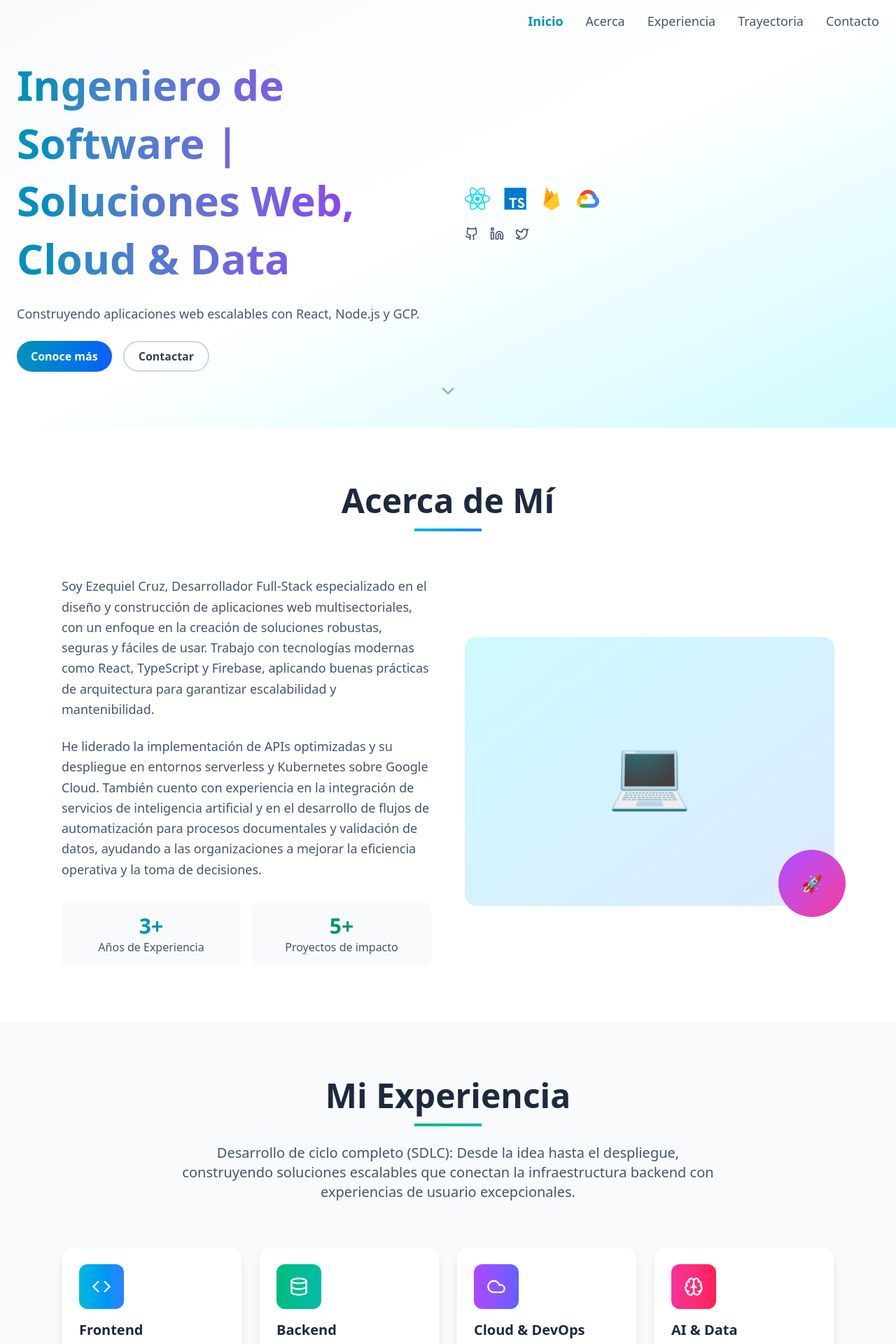
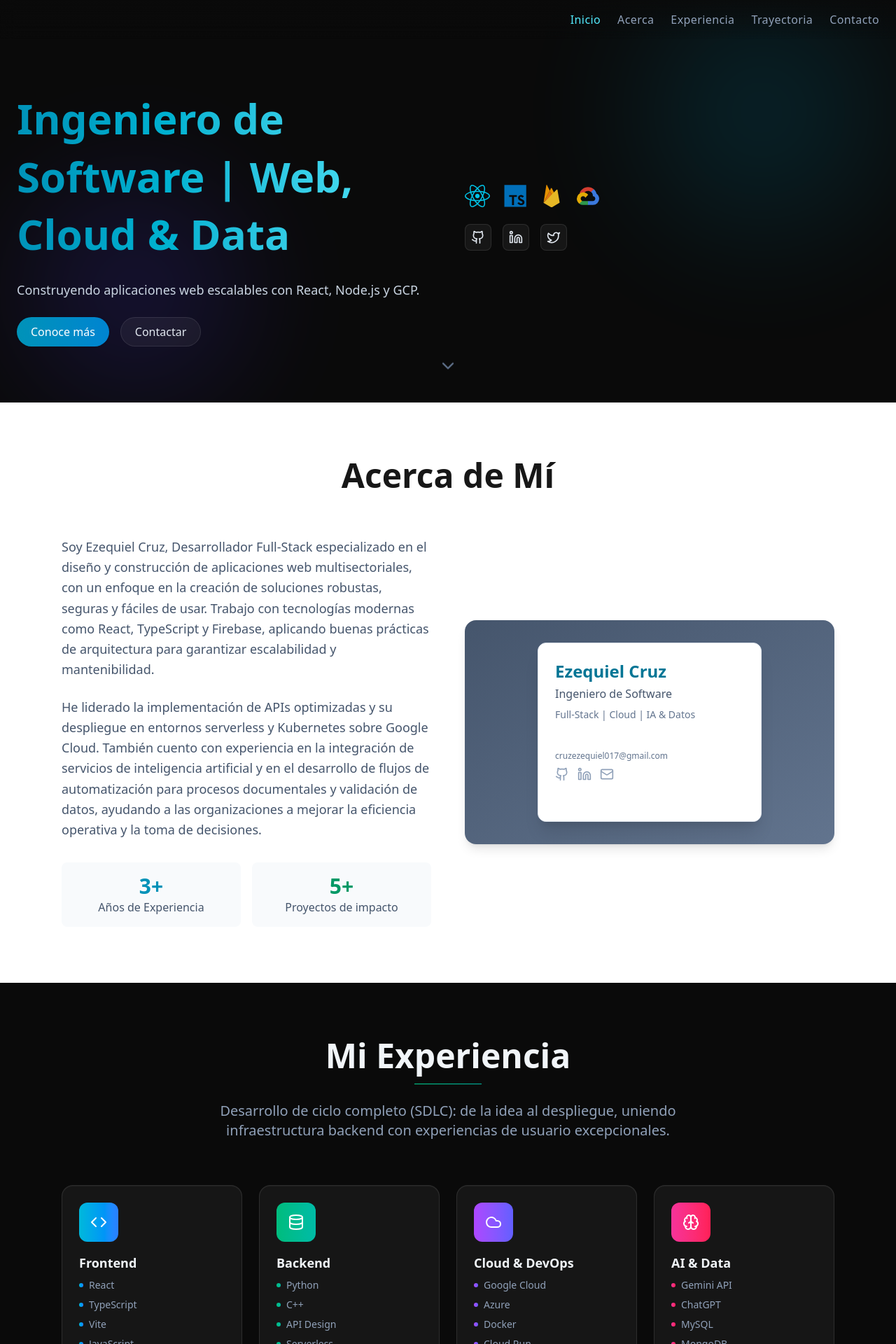
Before and after one commit to CruzEzequiel/CruzEzequiel, a React (Vite) app: page / in a window 1280 px wide. Shown: the top 1920 px of the page at 70% size. Built offline with nearby package versions, Linux system fonts and the light colour scheme.

Commit message:
rediseño

```diff
--- a/src/App.tsx
+++ b/src/App.tsx
@@ -17,7 +17,6 @@ import {
 export default function PersonalPortfolio() {
   const [isScrolled, setIsScrolled] = useState(false)
   const [activeSection, setActiveSection] = useState("home")
-
 
   useEffect(() => {
     const handleScroll = () => {
@@ -84,7 +83,8 @@ export default function PersonalPortfolio() {
         "Firebase",
         "Diseño de aplicaciones web",
         "Inteligencia artificial",
-      ], company: "Freelancer",
+      ],
+      company: "Freelancer",
     },
     {
       title: "Ingeniero de Soporte en Servicios de Azure AI",
@@ -113,21 +113,24 @@ export default function PersonalPortfolio() {
   ]
 
   return (
-    <div className="min-h-screen bg-slate-100">
+    <div className="min-h-screen bg-neutral-950 text-slate-200 selection:bg-cyan-500/20 selection:text-slate-100">
       {/* Navigation */}
       <nav
-        className={`fixed top-0 w-full z-50 transition-all duration-300 ${isScrolled ? "bg-white/80 backdrop-blur-md shadow-lg" : "bg-transparent"
+        className={`fixed top-0 w-full z-50 transition-all duration-300 backdrop-blur-md ${isScrolled
+          ? "bg-neutral-900/80 shadow-[0_1px_0_0_rgba(255,255,255,0.06)]"
+          : "bg-gradient-to-b from-neutral-950/80 to-transparent"
           }`}
       >
         <div className="max-w-7xl mx-auto px-6 py-4">
           <div className="flex justify-end items-center">
-
-            <div className="hidden md:flex space-x-8">
+            <div className="hidden md:flex space-x-6">
               {["home", "about", "expertise", "experience", "contact"].map((item) => (
                 <button
                   key={item}
                   onClick={() => scrollToSection(item)}
-                  className={`capitalize transition-colors duration-200 text-lg ${activeSection === item ? "text-cyan-600 font-semibold" : "text-slate-600 hover:text-cyan-600"
+                  className={`capitalize text-md tracking-wide transition-colors duration-200 ${activeSection === item
+                    ? "text-cyan-300"
+                    : "text-slate-400 hover:text-cyan-300"
                     }`}
                 >
                   {item === "home"
@@ -146,84 +149,83 @@ export default function PersonalPortfolio() {
         </div>
       </nav>
 
-      <section
-        id="home"
-        className="py-20 flex items-center justify-center relative overflow-hidden"
-      >
-        {/* Fondo degradado */}
-        <div className="absolute inset-0 bg-gradient-to-br from-slate-50 via-white to-cyan-100" />
+      {/* Hero */}
+      <section id="home" className="pt-28 md:pt-32 pb-20 relative overflow-hidden">
+        {/* Decorative background */}
+        <div className="pointer-events-none absolute inset-0">
+          <div className="absolute -top-40 -right-32 w-[40rem] h-[40rem] opacity-20 blur-3xl bg-[radial-gradient(ellipse_at_center,theme(colors.cyan.600),transparent_60%)]" />
+          <div className="absolute -bottom-32 -left-24 w-[36rem] h-[36rem] opacity-20 blur-3xl bg-[radial-gradient(ellipse_at_center,theme(colors.indigo.600),transparent_60%)]" />
+        </div>
 
         <div className="relative z-10 container mx-auto px-6 grid grid-cols-1 md:grid-cols-2 gap-12 items-center">
           {/* Columna de texto */}
           <div className="space-y-6">
             <h1 className="text-4xl md:text-5xl lg:text-6xl font-extrabold text-slate-800 leading-snug">
-              <span className="block bg-gradient-to-r from-cyan-600 to-purple-600 bg-clip-text text-transparent">
-                Ingeniero de Software | Soluciones Web, Cloud & Data
+              <span className="block bg-gradient-to-r from-cyan-600 to-cyan-300 bg-clip-text text-transparent">
+                Ingeniero de Software | Web, Cloud & Data
               </span>
             </h1>
-            <p className="text-base md:text-lg text-slate-600 leading-relaxed">
+            <p className="text-base md:text-lg text-slate-300 leading-relaxed">
               Construyendo aplicaciones web escalables con React, Node.js y GCP.
             </p>
 
-            {/* Botones de acción */}
+            {/* CTA */}
             <div className="flex flex-wrap gap-4">
               <button
                 onClick={() => scrollToSection('about')}
-                className="px-5 py-2 bg-gradient-to-r from-cyan-600 to-blue-600 text-white rounded-full font-semibold shadow hover:scale-105 transform transition"
+                className="px-5 py-2 rounded-full font-medium shadow-sm bg-gradient-to-r from-cyan-600 to-sky-600 text-white hover:from-cyan-500 hover:to-sky-500 focus:outline-none focus:ring-2 focus:ring-cyan-400/60 transition"
               >
                 Conoce más
               </button>
               <button
                 onClick={() => scrollToSection('contact')}
-                className="px-5 py-2 border-2 border-slate-300 text-slate-700 rounded-full font-semibold hover:border-cyan-500 hover:text-cyan-600 transition"
+                className="px-5 py-2 rounded-full font-medium border border-white/10 bg-white/5 text-slate-200 hover:bg-white/10 focus:outline-none focus:ring-2 focus:ring-slate-300/20 transition"
               >
                 Contactar
               </button>
             </div>
           </div>
 
-          {/* Columna de badges y sociales */}
+          {/* Badges & Socials */}
           <div className="flex flex-col items-center md:items-start space-y-6">
             {/* Tech stack */}
-            <div className="flex flex-wrap gap-5">
+            <div className="flex flex-wrap gap-5 opacity-90">
               <img src="/react.svg" alt="React" className="h-8 w-auto" />
               <img src="/typescript.svg" alt="TypeScript" className="h-8 w-auto" />
               <img src="/firebase.svg" alt="Firebase" className="h-8 w-auto" />
               <img src="/gcp.svg" alt="GCP" className="h-8 w-auto" />
             </div>
 
-            {/* Enlaces sociales */}
+            {/* Socials */}
             <div className="flex space-x-4">
-              <a href="https://github.com/CruzEzequiel" aria-label="GitHub" target="_blank">
-                <GithubIcon className="h-5 w-5 text-slate-600 hover:text-black transition" />
+              <a href="https://github.com/CruzEzequiel" aria-label="GitHub" target="_blank" className="p-2 rounded-lg bg-white/5 border border-white/10 hover:bg-white/10 transition">
+                <GithubIcon className="h-5 w-5 text-slate-200" />
               </a>
-              <a href="https://linkedin.com/in/CruzEzequiel" aria-label="LinkedIn" target="_blank">
-                <LinkedinIcon className="h-5 w-5 text-slate-600 hover:text-blue-700 transition" />
+              <a href="https://linkedin.com/in/CruzEzequiel" aria-label="LinkedIn" target="_blank" className="p-2 rounded-lg bg-white/5 border border-white/10 hover:bg-white/10 transition">
+                <LinkedinIcon className="h-5 w-5 text-slate-200" />
               </a>
-              <a href="https://twitter.com/CruzEzequiel" aria-label="Twitter" target="_blank">
-                <TwitterIcon className="h-5 w-5 text-slate-600 hover:text-sky-500 transition" />
+              <a href="https://twitter.com/CruzEzequiel" aria-label="Twitter" target="_blank" className="p-2 rounded-lg bg-white/5 border border-white/10 hover:bg-white/10 transition">
+                <TwitterIcon className="h-5 w-5 text-slate-200" />
               </a>
             </div>
           </div>
         </div>
 
-        {/* Indicador de scroll */}
+        {/* Scroll indicator */}
         <button
           onClick={() => scrollToSection('about')}
-          className="absolute bottom-8 animate-bounce text-slate-400 hover:text-slate-600 transition-colors"
+          className="absolute bottom-8 left-1/2 -translate-x-1/2 animate-bounce text-slate-500 hover:text-slate-300 transition-colors"
           aria-hidden
         >
           <ChevronDown size={28} />
         </button>
       </section>
 
-
-      {/* About Section */}
+      {/* About */}
       <section id="about" className="py-20 bg-white">
         <div className="max-w-6xl mx-auto px-6">
           <div className="text-center mb-16">
-            <h2 className="text-4xl md:text-5xl font-bold text-slate-800 mb-4">Acerca de Mí</h2>
-            <div className="w-24 h-1 bg-gradient-to-r from-cyan-500 to-blue-500 mx-auto"></div>
+            <h2 className="text-4xl md:text-5xl font-bold mb-4 text-neutral-900">Acerca de Mí</h2>
           </div>
 
           <div className="grid md:grid-cols-2 gap-12 items-center">
@@ -254,26 +256,43 @@ export default function PersonalPortfolio() {
             </div>
 
             <div className="relative">
-              <div className="w-full h-96 bg-gradient-to-br from-cyan-100 to-blue-100 rounded-2xl flex items-center justify-center">
-                <div className="text-8xl">💻</div>
-              </div>
-              <div className="absolute -bottom-4 -right-4 w-24 h-24 bg-gradient-to-br from-purple-500 to-pink-500 rounded-full flex items-center justify-center text-white text-2xl">
-                🚀
+              <div className="w-full h-80 rounded-2xl bg-gradient-to-br from-slate-600 to-slate-500 shadow-lg flex items-center justify-center">
+                <div className="w-80 h-64 bg-white rounded-xl shadow-xl border border-slate-200 flex flex-col justify-between p-6">
+                  <div>
+                    <h3 className="text-2xl font-bold text-cyan-700 mb-1">Ezequiel Cruz</h3>
+                    <p className="text-slate-600 font-medium mb-2">Ingeniero de Software</p>
+                    <p className="text-sm text-slate-500 mb-4">Full-Stack | Cloud | IA & Datos</p>
+                  </div>
+                  <div>
+                    <p className="text-xs text-slate-500 mb-2">cruzezequiel017@gmail.com</p>
+                    <div className="flex space-x-3">
+                      <a href="https://github.com/CruzEzequiel" target="_blank" rel="noopener noreferrer" className="text-slate-400 hover:text-cyan-600">
+                        <GithubIcon className="w-5 h-5" />
+                      </a>
+                      <a href="https://linkedin.com/in/CruzEzequiel" target="_blank" rel="noopener noreferrer" className="text-slate-400 hover:text-cyan-600">
+                        <LinkedinIcon className="w-5 h-5" />
+                      </a>
+                      <a href="mailto:cruzezequiel017@gmail.com" className="text-slate-400 hover:text-cyan-600">
+                        <Mail className="w-5 h-5" />
+                      </a>
+                    </div>
+                  </div>
+                  <div className="text-right text-xs text-slate-400 mt-2"></div>
+                </div>
               </div>
             </div>
           </div>
         </div>
       </section>
 
-      {/* Expertise Section */}
-      <section id="expertise" className="py-20 bg-slate-50">
+      {/* Expertise */}
+      <section id="expertise" className="py-20 bg-neutral-925">
         <div className="max-w-6xl mx-auto px-6">
           <div className="text-center mb-16">
-            <h2 className="text-4xl md:text-5xl font-bold text-slate-800 mb-4">Mi Experiencia</h2>
-            <div className="w-24 h-1 bg-gradient-to-r from-emerald-500 to-teal-500 mx-auto mb-6"></div>
-            <p className="text-xl text-slate-600 max-w-3xl mx-auto">
-              Desarrollo de ciclo completo (SDLC): Desde la idea hasta el despliegue, construyendo soluciones escalables
-              que conectan la infraestructura backend con experiencias de usuario excepcionales.
+            <h2 className="text-4xl md:text-5xl font-bold mb-4 text-slate-100">Mi Experiencia</h2>
+            <div className="w-24 h-px bg-gradient-to-r from-emerald-400 to-teal-500 mx-auto mb-6" />
+            <p className="text-xl text-slate-400 max-w-3xl mx-auto">
+              Desarrollo de ciclo completo (SDLC): de la idea al despliegue, uniendo infraestructura backend con experiencias de usuario excepcionales.
             </p>
           </div>
 
@@ -282,18 +301,16 @@ export default function PersonalPortfolio() {
               const IconComponent = skill.icon
               return (
                 <div key={index} className="group">
-                  <div className="bg-white rounded-2xl p-6 shadow-lg hover:shadow-xl transition-all duration-300 transform hover:-translate-y-2 border border-slate-100">
-                    <div
-                      className={`w-16 h-16 rounded-xl bg-gradient-to-r ${skill.color} flex items-center justify-center mb-4 group-hover:scale-110 transition-transform duration-300`}
-                    >
-                      <IconComponent className="text-white" size={28} />
+                  <div className="rounded-2xl p-6 border border-white/10 bg-white/5 shadow-[inset_0_1px_0_rgba(255,255,255,0.04)] hover:shadow-[0_10px_30px_rgba(0,0,0,0.25)] transition-all duration-300 transform hover:-translate-y-1">
+                    <div className={`w-14 h-14 rounded-xl bg-gradient-to-r ${skill.color} flex items-center justify-center mb-4 group-hover:scale-110 transition-transform`}>
+                      <IconComponent className="text-white" size={24} />
                     </div>
-                    <h3 className="text-xl font-bold text-slate-800 mb-3">{skill.category}</h3>
+                    <h3 className="text-lg font-semibold text-slate-100 mb-2">{skill.category}</h3>
                     <div className="space-y-2">
                       {skill.items.map((item, itemIndex) => (
                         <div key={itemIndex} className="flex items-center gap-2">
-                          <div className={`w-2 h-2 rounded-full bg-gradient-to-r ${skill.color}`}></div>
-                          <span className="text-slate-600">{item}</span>
+                          <div className={`w-1.5 h-1.5 rounded-full bg-gradient-to-r ${skill.color}`} />
+                          <span className="text-slate-400 text-sm">{item}</span>
                         </div>
                       ))}
                     </div>
@@ -305,12 +322,11 @@ export default function PersonalPortfolio() {
         </div>
       </section>
 
-      {/* Experience Section */}
+      {/* Experience */}
       <section id="experience" className="py-20 bg-white">
         <div className="max-w-6xl mx-auto px-6">
           <div className="text-center mb-16">
-            <h2 className="text-4xl md:text-5xl font-bold text-slate-800 mb-4">Trayectoria Profesional</h2>
-            <div className="w-24 h-1 bg-gradient-to-r from-purple-500 to-indigo-500 mx-auto"></div>
+            <h2 className="text-4xl md:text-5xl font-bold mb-4 text-neutral-900">Trayectoria Profesional</h2>
           </div>
 
           <div className="space-y-8">
@@ -341,42 +357,41 @@ export default function PersonalPortfolio() {
         </div>
       </section>
 
-      {/* Contact Section */}
-      <section id="contact" className="py-20 bg-gradient-to-br from-slate-800 to-slate-900 text-white">
+      {/* Contact */}
+      <section id="contact" className="py-20 bg-gradient-to-br from-neutral-950 to-neutral-900 text-white">
         <div className="max-w-6xl mx-auto px-6">
           <div className="text-center mb-16">
-            <h2 className="text-4xl md:text-5xl font-bold mb-4">¡Colaboremos Juntos!</h2>
-            <div className="w-24 h-1 bg-gradient-to-r from-cyan-400 to-blue-400 mx-auto mb-6"></div>
+            <h2 className="text-4xl md:text-5xl font-bold mb-4">¡Colaboremos!</h2>
+            <div className="w-24 h-px bg-gradient-to-r from-cyan-400 to-sky-400 mx-auto mb-6" />
             <p className="text-xl text-slate-300 max-w-3xl mx-auto">
-              Siempre estoy emocionado de colaborar en proyectos interesantes, especialmente aquellos que involucran
-              computación en la nube, IA/ML, o soluciones innovadoras de frontend/backend.
+              Abierto a proyectos que involucren cloud, IA/ML y soluciones web end‑to‑end.
             </p>
           </div>
 
-          <div className="grid md:grid-cols-3 gap-8 mb-12">
+          <div className="grid md:grid-cols-3 gap-6 mb-12">
             <a
               href="mailto:cruzezequiel017@gmail.com"
-              className="group bg-slate-700/50 backdrop-blur-sm rounded-2xl p-6 hover:bg-slate-700 transition-all duration-300 transform hover:scale-105"
+              className="group rounded-2xl p-6 border border-white/10 bg-white/5 hover:bg-white/10 transition-all duration-300 transform hover:-translate-y-1"
             >
-              <div className="w-16 h-16 bg-gradient-to-r from-red-500 to-pink-500 rounded-xl flex items-center justify-center mb-4 group-hover:scale-110 transition-transform">
-                <Mail className="text-white" size={28} />
+              <div className="w-14 h-14 bg-gradient-to-r from-rose-500 to-pink-600 rounded-xl flex items-center justify-center mb-4 group-hover:scale-110 transition-transform">
+                <Mail className="text-white" size={24} />
               </div>
-              <h3 className="text-xl font-bold mb-2">Email</h3>
-              <p className="text-slate-300">cruzezequiel017@gmail.com</p>
+              <h3 className="text-lg font-semibold mb-1">Email</h3>
+              <p className="text-slate-300 text-sm">cruzezequiel017@gmail.com</p>
             </a>
 
             <a
               href="https://www.linkedin.com/in/cruzezequiel/"
               target="_blank"
               rel="noopener noreferrer"
-              className="group bg-slate-700/50 backdrop-blur-sm rounded-2xl p-6 hover:bg-slate-700 transition-all duration-300 transform hover:scale-105"
+              className="group rounded-2xl p-6 border border-white/10 bg-white/5 hover:bg-white/10 transition-all duration-300 transform hover:-translate-y-1"
             >
-              <div className="w-16 h-16 bg-gradient-to-r from-blue-500 to-cyan-500 rounded-xl flex items-center justify-center mb-4 group-hover:scale-110 transition-transform">
-                <Linkedin className="text-white" size={28} />
+              <div className="w-14 h-14 bg-gradient-to-r from-blue-500 to-cyan-500 rounded-xl flex items-center justify-center mb-4 group-hover:scale-110 transition-transform">
+                <Linkedin className="text-white" size={24} />
               </div>
-              <h3 className="text-xl font-bold mb-2">LinkedIn</h3>
-              <p className="text-slate-300 flex items-center gap-1">
-                Conectar <ExternalLink size={16} />
+              <h3 className="text-lg font-semibold mb-1">LinkedIn</h3>
+              <p className="text-slate-300 flex items-center gap-1 text-sm">
+                Conectar <ExternalLink size={14} />
               </p>
             </a>
 
@@ -384,22 +399,20 @@ export default function PersonalPortfolio() {
               href="https://github.com/CruzEzequiel"
               target="_blank"
               rel="noopener noreferrer"
-              className="group bg-slate-700/50 backdrop-blur-sm rounded-2xl p-6 hover:bg-slate-700 transition-all duration-300 transform hover:scale-105"
+              className="group rounded-2xl p-6 border border-white/10 bg-white/5 hover:bg-white/10 transition-all duration-300 transform hover:-translate-y-1"
             >
-              <div className="w-16 h-16 bg-gradient-to-r from-purple-500 to-indigo-500 rounded-xl flex items-center justify-center mb-4 group-hover:scale-110 transition-transform">
-                <Github className="text-white" size={28} />
+              <div className="w-14 h-14 bg-gradient-to-r from-violet-500 to-indigo-600 rounded-xl flex items-center justify-center mb-4 group-hover:scale-110 transition-transform">
+                <Github className="text-white" size={24} />
               </div>
-              <h3 className="text-xl font-bold mb-2">GitHub</h3>
-              <p className="text-slate-300 flex items-center gap-1">
-                Ver proyectos <ExternalLink size={16} />
+              <h3 className="text-lg font-semibold mb-1">GitHub</h3>
+              <p className="text-slate-300 flex items-center gap-1 text-sm">
+                Ver proyectos <ExternalLink size={14} />
               </p>
             </a>
           </div>
 
           <div className="text-center">
-            <p className="text-slate-400 mb-4">
-              ¡Construyamos algo increíble juntos!
-            </p>
+            <p className="text-slate-400">¡Construyamos algo increíble juntos!</p>
           </div>
         </div>
       </section>
```
